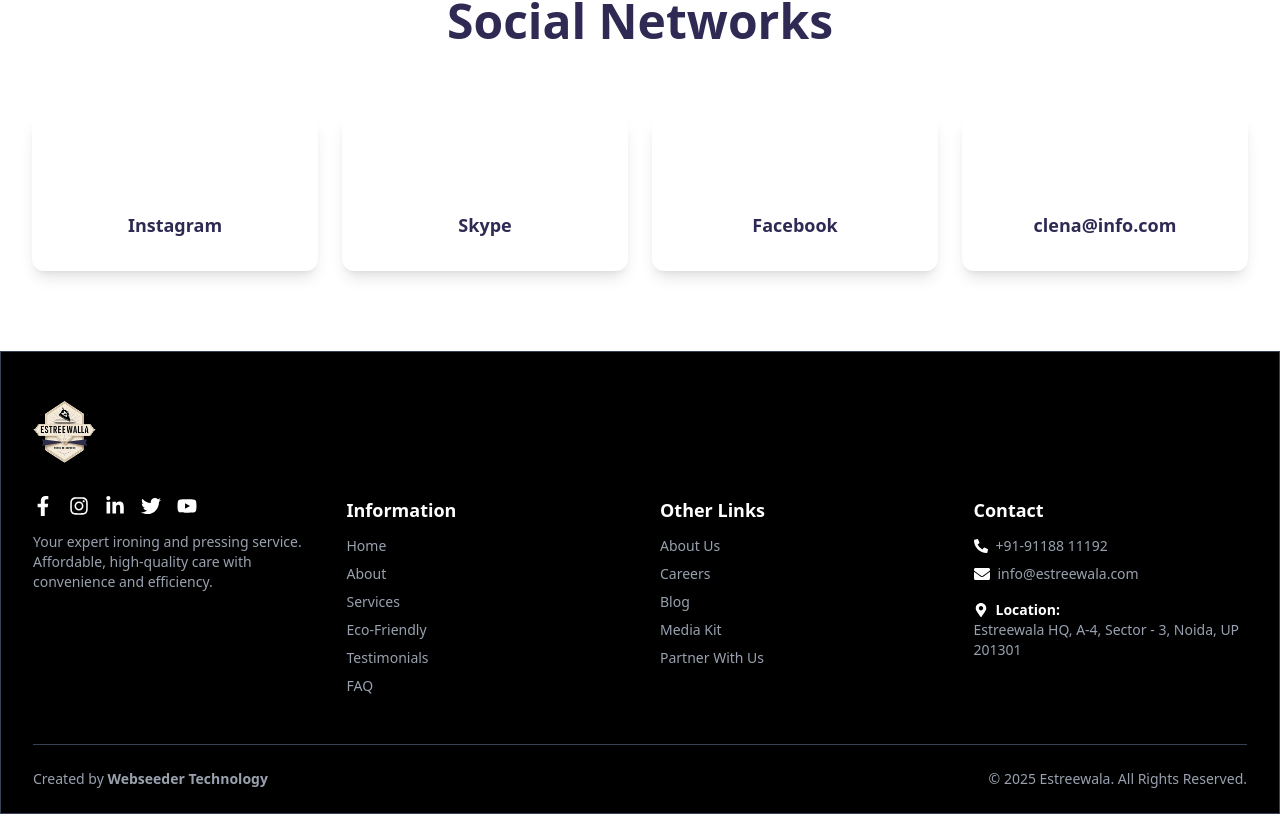
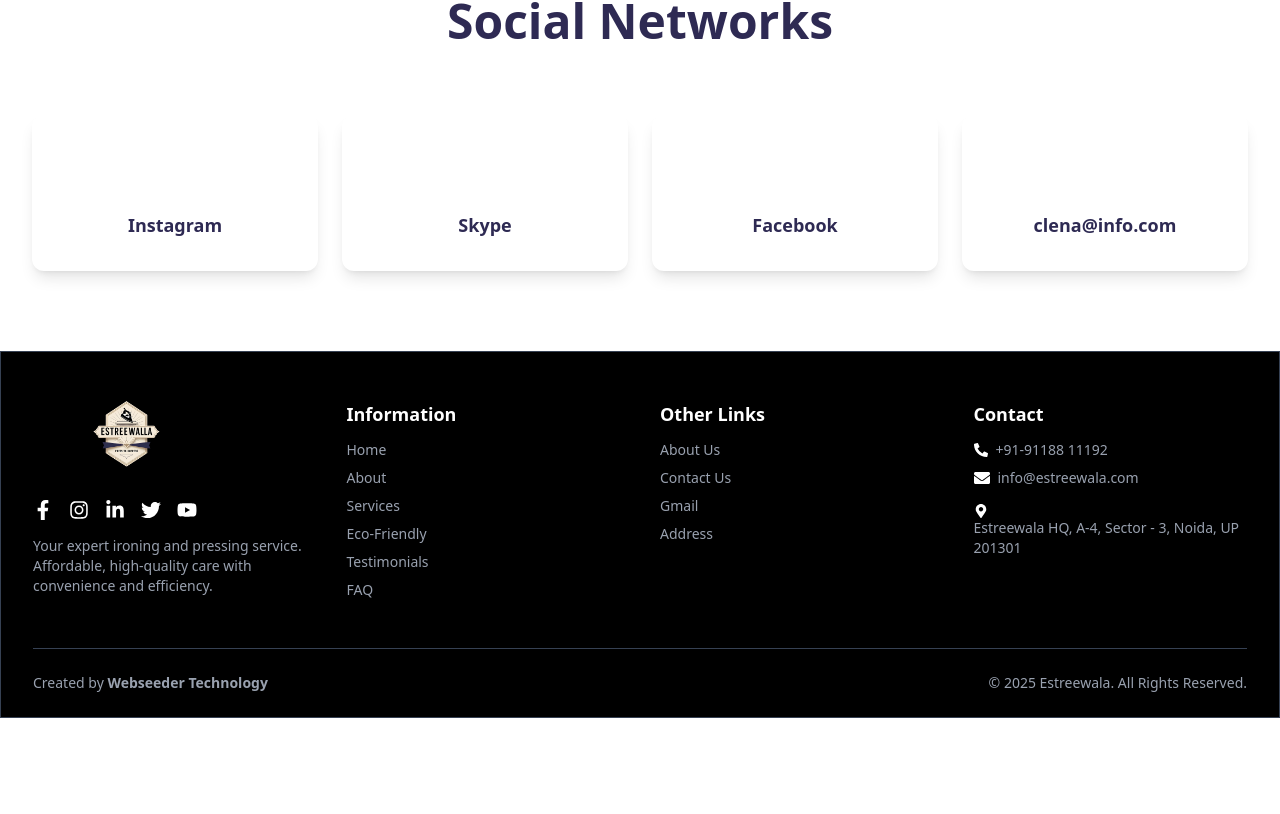
Before and after one commit to sonuweb089/EstreeWaala, a React (Vite) app: page /contact in a window 1280 px wide. Shown: the part 2095-2909 px from the top of the page. After the commit the page ends 2813 px from the top, so only its background shows below. Built offline with nearby package versions, Linux system fonts and the light colour scheme; some icons are missing.

Commit message:
chnage footer

```diff
--- a/src/Component/QuickService.jsx
+++ b/src/Component/QuickService.jsx
@@ -20,7 +20,7 @@
                      transition-colors duration-300 ease-in-out
                      hover:bg-[#2E2A78] hover:shadow-xl"
         >
-          Order now
+          Contact Us
         </button>
       </div>
     </div>
--- a/src/Component/footer.jsx
+++ b/src/Component/footer.jsx
@@ -17,16 +17,16 @@
     <footer className="bg-black text-white pt-12 pb-6 font-sans border border-gray-700">
       <div className="max-w-7xl mx-auto px-4 sm:px-6 lg:px-8">
         {/* Logo Section */}
-        <div className="flex justify-start items-center mb-8">
-          <img
-            src={Estreewala}
-            alt="Estreewala Logo"
-            className="w-14 h-14 md:w-16 md:h-16 object-contain drop-shadow-md transition-transform duration-300 hover:scale-110"
-          />
-        </div>
 
         <div className="grid grid-cols-1 md:grid-cols-4 gap-10 mb-12">
           <div>
+            <div className="flex ml-15 items-center mb-8">
+              <img
+                src={Estreewala}
+                alt="Estreewala Logo"
+                className="w-14 h-14 md:w-17 md:h-17 text-center object-contain drop-shadow-md transition-transform duration-300 hover:scale-110"
+              />
+            </div>
             <div className="flex space-x-4 text-xl mb-4">
               <a
                 href="#"
@@ -140,7 +140,7 @@
                   href="#"
                   className="hover:text-white transition duration-200"
                 >
-                  Careers
+                  Contact Us
                 </a>
               </li>
               <li>
@@ -148,7 +148,7 @@
                   href="#"
                   className="hover:text-white transition duration-200"
                 >
-                  Blog
+                  Gmail
                 </a>
               </li>
               <li>
@@ -156,15 +156,7 @@
                   href="#"
                   className="hover:text-white transition duration-200"
                 >
-                  Media Kit
-                </a>
-              </li>
-              <li>
-                <a
-                  href="#"
-                  className="hover:text-white transition duration-200"
-                >
-                  Partner With Us
+                  Address
                 </a>
               </li>
             </ul>
@@ -194,10 +186,10 @@
             </p>
 
             <p className="mt-4 text-gray-400 text-sm">
-              <span className="font-semibold text-white flex items-center">
-                <FaMapMarkerAlt className="mr-2" /> Location:
+              <span className="">
+                <FaMapMarkerAlt className="mr-2 font-semibold text-white flex items-center" />
+                Estreewala HQ, A-4, Sector - 3, Noida, UP 201301
               </span>
-              Estreewala HQ, A-4, Sector - 3, Noida, UP 201301
             </p>
           </div>
         </div>
```
